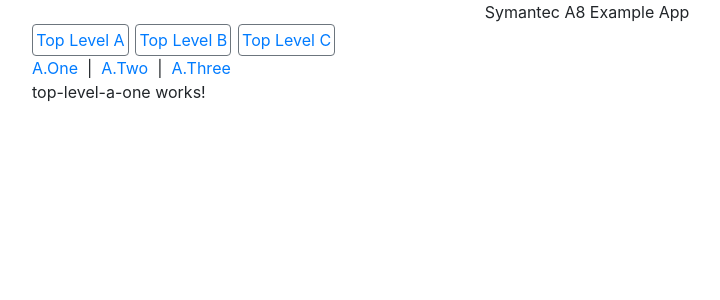
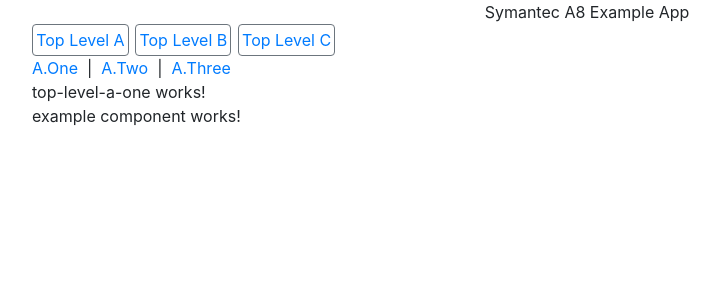
Before and after one commit to Philipp-Tarasiewicz-Ham/symc-a8, an Angular app: page /one in a window 1280 px wide. Shown: the top 300 px of the page, without its empty margins (53-773 px from the left). Built offline with nearby package versions, Linux system fonts and the light colour scheme.

Commit message:
add example component

```diff
--- /dev/null
+++ b/src/app/top-level-a/top-level-a-one/example/example.component.html
@@ -0,0 +1,3 @@
+<p>
+  example component works!
+</p>
--- /dev/null
+++ b/src/app/top-level-a/top-level-a-one/example/example.component.ts
@@ -0,0 +1,16 @@
+import { Component, OnInit } from '@angular/core';
+
+@Component({
+  selector: 'app-example',
+  templateUrl: './example.component.html',
+  styleUrls: ['./example.component.scss']
+})
+export class ExampleComponent implements OnInit {
+
+  constructor() { }
+
+  ngOnInit() {
+    console.log('ExampleComponent initialized');
+  }
+
+}
--- a/src/app/top-level-a/top-level-a-one/top-level-a-one.component.html
+++ b/src/app/top-level-a/top-level-a-one/top-level-a-one.component.html
@@ -1,3 +1,4 @@
 <p>
   top-level-a-one works!
+  <app-example></app-example>
 </p>
--- a/src/app/top-level-a/top-level-a.module.ts
+++ b/src/app/top-level-a/top-level-a.module.ts
@@ -6,9 +6,10 @@
 import { TopLevelAOneComponent } from './top-level-a-one/top-level-a-one.component';
 import { TopLevelATwoComponent } from './top-level-a-two/top-level-a-two.component';
 import { TopLevelAThreeComponent } from './top-level-a-three/top-level-a-three.component';
+import { ExampleComponent } from './top-level-a-one/example/example.component';
 
 @NgModule({
-  declarations: [TopLevelAHomeComponent, TopLevelAOneComponent, TopLevelATwoComponent, TopLevelAThreeComponent],
+  declarations: [TopLevelAHomeComponent, TopLevelAOneComponent, TopLevelATwoComponent, TopLevelAThreeComponent, ExampleComponent],
   imports: [
     CommonModule,
     TopLevelARoutingModule
```
Also changed, not shown: src/app/top-level-a/top-level-a-one/example/example.component.scss (added), 1 other file (tests, documents, lock files or other folders).
